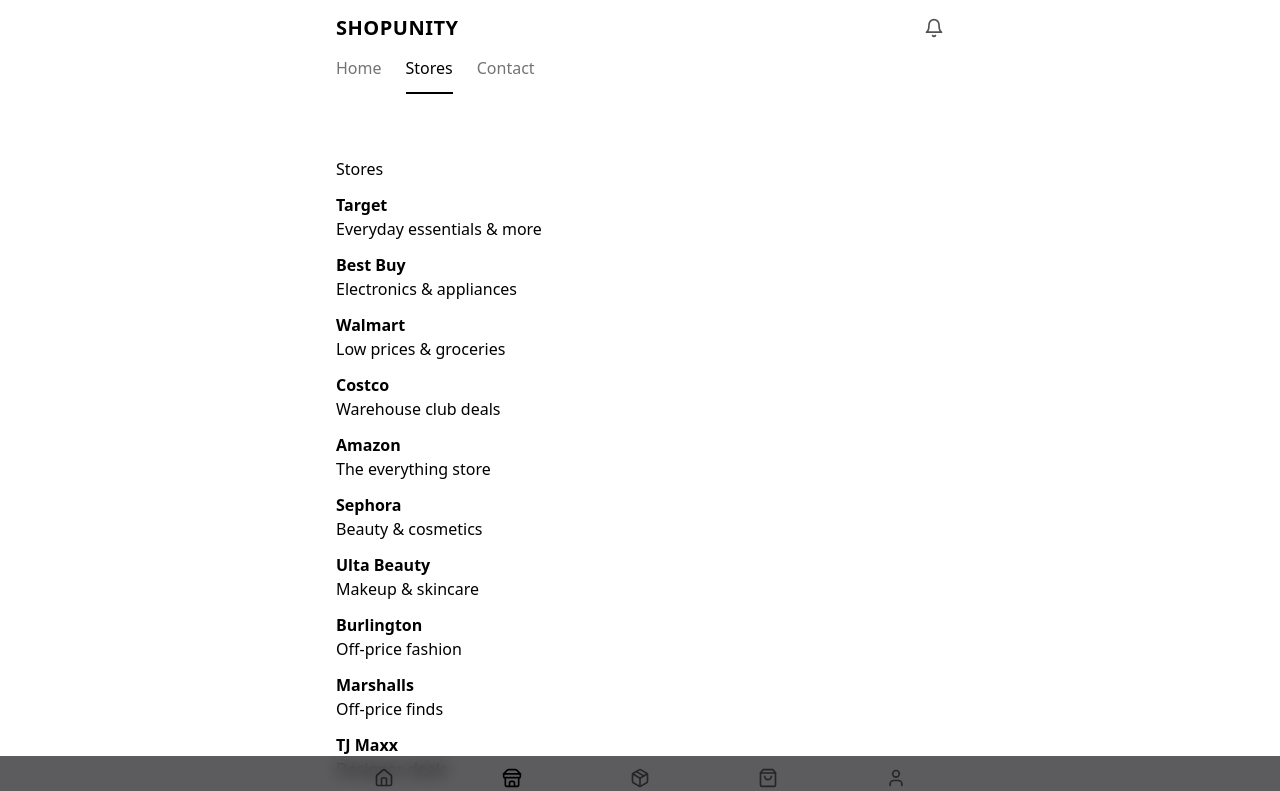
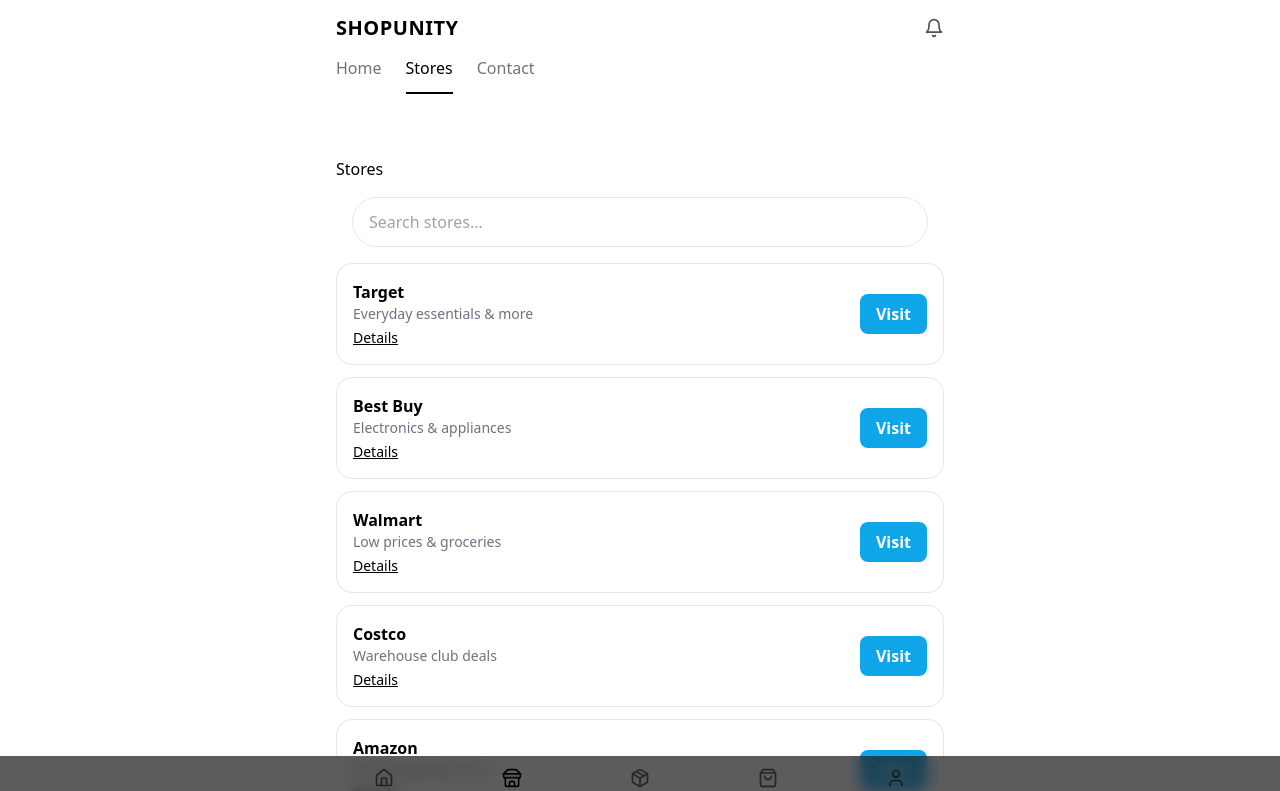
Before and after one commit to kirkland34/shopunity, a Next.js app: page /stores in a window 1280 px wide. Shown: the top 791 px of the page. Built offline with nearby package versions, Linux system fonts and the light colour scheme.

Commit message:
Update page.tsx

```diff
--- a/app/stores/page.tsx
+++ b/app/stores/page.tsx
@@ -1,17 +1,47 @@
-import { STORES } from '@/data/stores';
+import { STORES, searchStores } from "@/data/stores";
 
-export default function Stores() {
+export default function Stores({
+  searchParams,
+}: {
+  searchParams?: { query?: string; q?: string };
+}) {
+  const q = (searchParams?.query ?? searchParams?.q ?? "").toString();
+  const results = q ? searchStores(q) : STORES;
+
   return (
-    <div>
+    <div className="space-y-4">
       <h1>Stores</h1>
+
+      {/* Inline search (keeps the query in the box) */}
+      <form action="/stores" method="GET" className="search">
+        <input name="query" defaultValue={q} placeholder="Search stores…" />
+      </form>
+
+      {q && (
+        <div className="text-sm text-muted">
+          Showing {results.length} result{results.length === 1 ? "" : "s"} for <b>{q}</b>{" "}
+          <a className="underline" href="/stores">clear</a>
+        </div>
+      )}
+
       <ul>
-        {STORES.map(s => (
-          <li key={s.slug} style={{margin:'12px 0'}}>
-            <a href={`/store/${s.slug}`}><b>{s.name}</b></a>
-            <div>{s.blurb}</div>
+        {results.map((s) => (
+          <li key={s.slug} className="card flex items-center gap-4" style={{ margin: "12px 0" }}>
+            <div className="flex-1">
+              <div className="font-semibold">{s.name}</div>
+              {s.blurb && <div className="text-muted text-sm">{s.blurb}</div>}
+              <div className="text-sm mt-1">
+                <a className="underline" href={`/store/${s.slug}`}>Details</a>
+              </div>
+            </div>
+            <a className="btn" href={s.url} target="_blank" rel="noreferrer">Visit</a>
           </li>
         ))}
       </ul>
+
+      {!results.length && (
+        <div className="text-muted">No stores match. <a href="/stores" className="underline">Reset</a></div>
+      )}
     </div>
   );
 }
```
